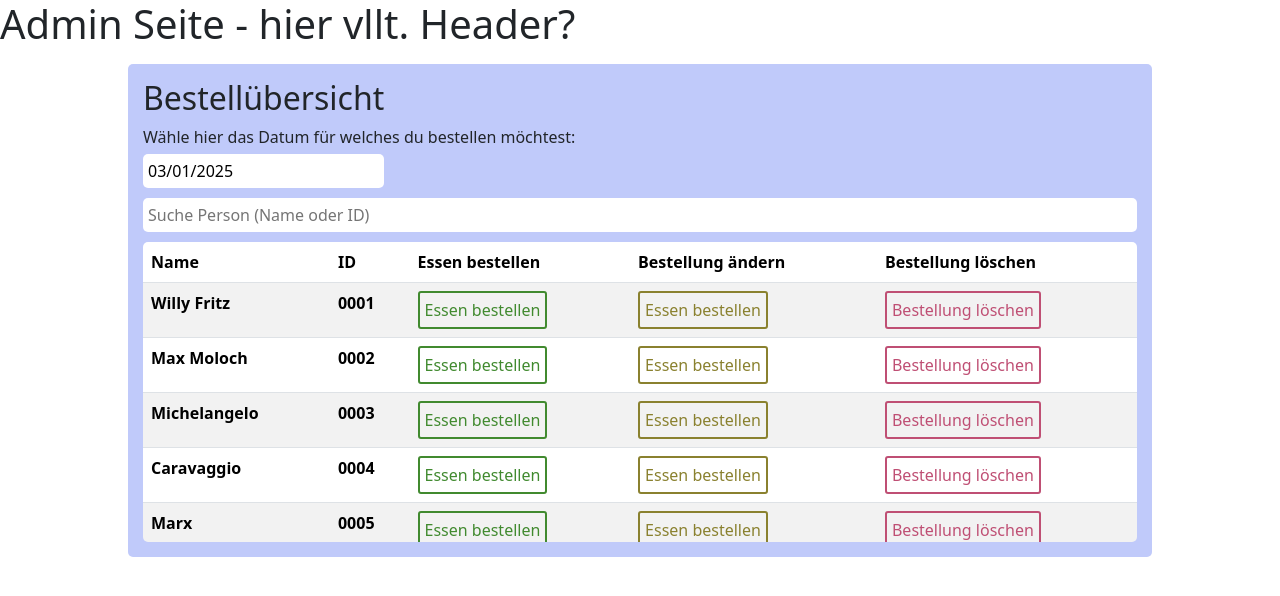
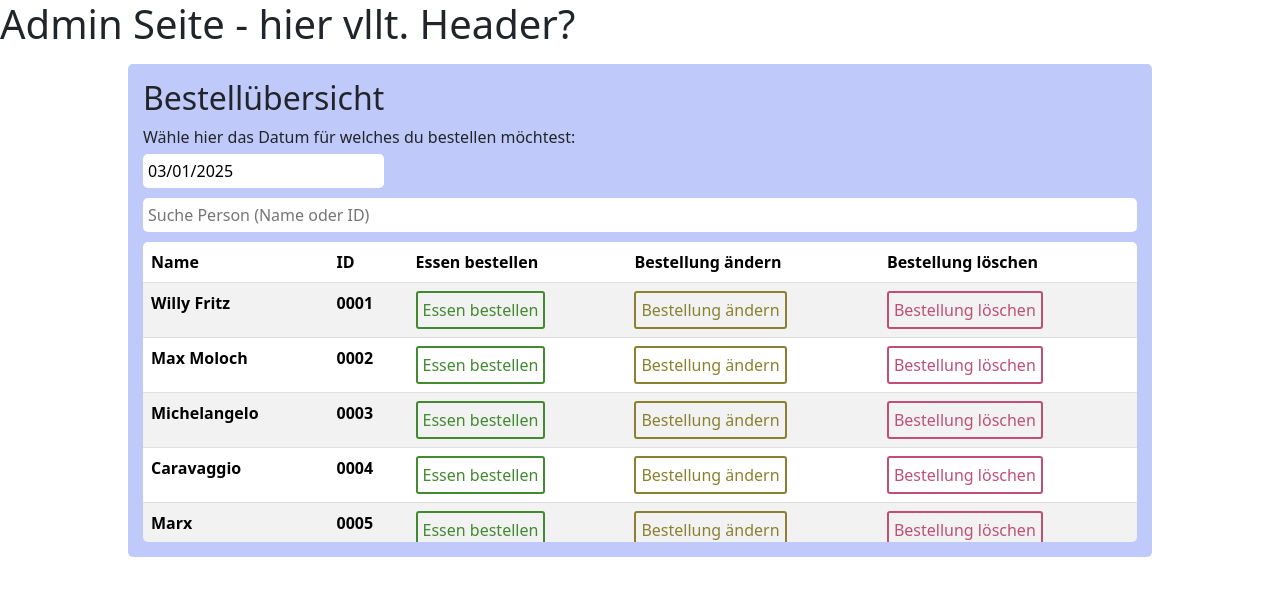
Before and after one commit to WillyKirchner/Softwaretechnik_Praktikum, a React (Create React App) app in the folder frontend/: page /#/ in a window 1280 px wide. Shown: the top 596 px of the page. Built offline with nearby package versions, Linux system fonts and the light colour scheme.

Commit message:
changed Typos
had typos when merged, my bad

```diff
--- a/frontend/src/components/helperComponents/Buttons/DeleteOrderButton.js
+++ b/frontend/src/components/helperComponents/Buttons/DeleteOrderButton.js
@@ -26,12 +26,12 @@ const DeleteOrderButton = props => {
 
     const isButtonActive = () => {
         let isActive = true;
-        // change status based on request, which checks if there already is an order
+        // TODO: change status based on request, which checks if there already is an order
         return isActive;
     }
 
     const deleteOrder = () => {
-        // Rest anfrage mit id und Datum um essen zu löschen
+        // TODO: Rest anfrage mit id und Datum um essen zu löschen
     };
 
     return (
--- a/frontend/src/components/helperComponents/Buttons/EditOrderButton.js
+++ b/frontend/src/components/helperComponents/Buttons/EditOrderButton.js
@@ -61,10 +61,11 @@ const EditOrderButton = props => {
     const { name, id, day } = props;
 
     const [show, setShow] = useState(false);
+    // TODO: change red to received state
     const [mainDish, setMainDish] = useState('red');
     const [salad, setSalad] = useState(false);
 
-    // get if order is there
+    // TODO: get if order is there
 
     const handleSalad = () => {
         setSalad(!salad);
@@ -80,20 +81,20 @@ const EditOrderButton = props => {
 
     const isButtonActive = () => {
         let isActive = true;
-        // change status based on request, which checks if there already is an order
+        // TODO: change status based on request, which checks if there already is an order
         return isActive;
     }
 
     const handleSendOrder = () => {
         const order = { id: id, day: day, food: mainDish, salad: salad}
-        // Rest anfrage vorhandenes Esse läschen
-        // Rest anfrage mit order um essen zu bestellen
+        // TODO: Rest anfrage vorhandenes Esse läschen
+        // TODO: Rest anfrage mit order um essen zu bestellen
         setShow(false);
     }
 
     return (
         <>
-            <StyledButton onClick={handleShow} disabled={!isButtonActive()}> Essen bestellen </StyledButton>
+            <StyledButton onClick={handleShow} disabled={!isButtonActive()}> Bestellung ändern </StyledButton>
             <Modal show={show} onHide={handleClose}>
                 <StyledDiv>
                     <Modal.Header closeButton>
--- a/frontend/src/components/helperComponents/Buttons/OrderFoodButton.js
+++ b/frontend/src/components/helperComponents/Buttons/OrderFoodButton.js
@@ -61,13 +61,13 @@ const OrderFoodButton = props => {
 
     const isButtonActive = () => {
         let isActive = true;
-        // change status based on request, which checks if there already is an order
+        // TODO: change status based on request, which checks if there already is an order
         return isActive;
     }
 
     const handleSendOrder = () => {
         const order = { id: id, day: day, food: mainDish, salad: salad}
-        // Rest anfrage mit order um essen zu bestellen
+        // TODO: Rest anfrage mit order um essen zu bestellen
         setShow(false);
     }
 
```
